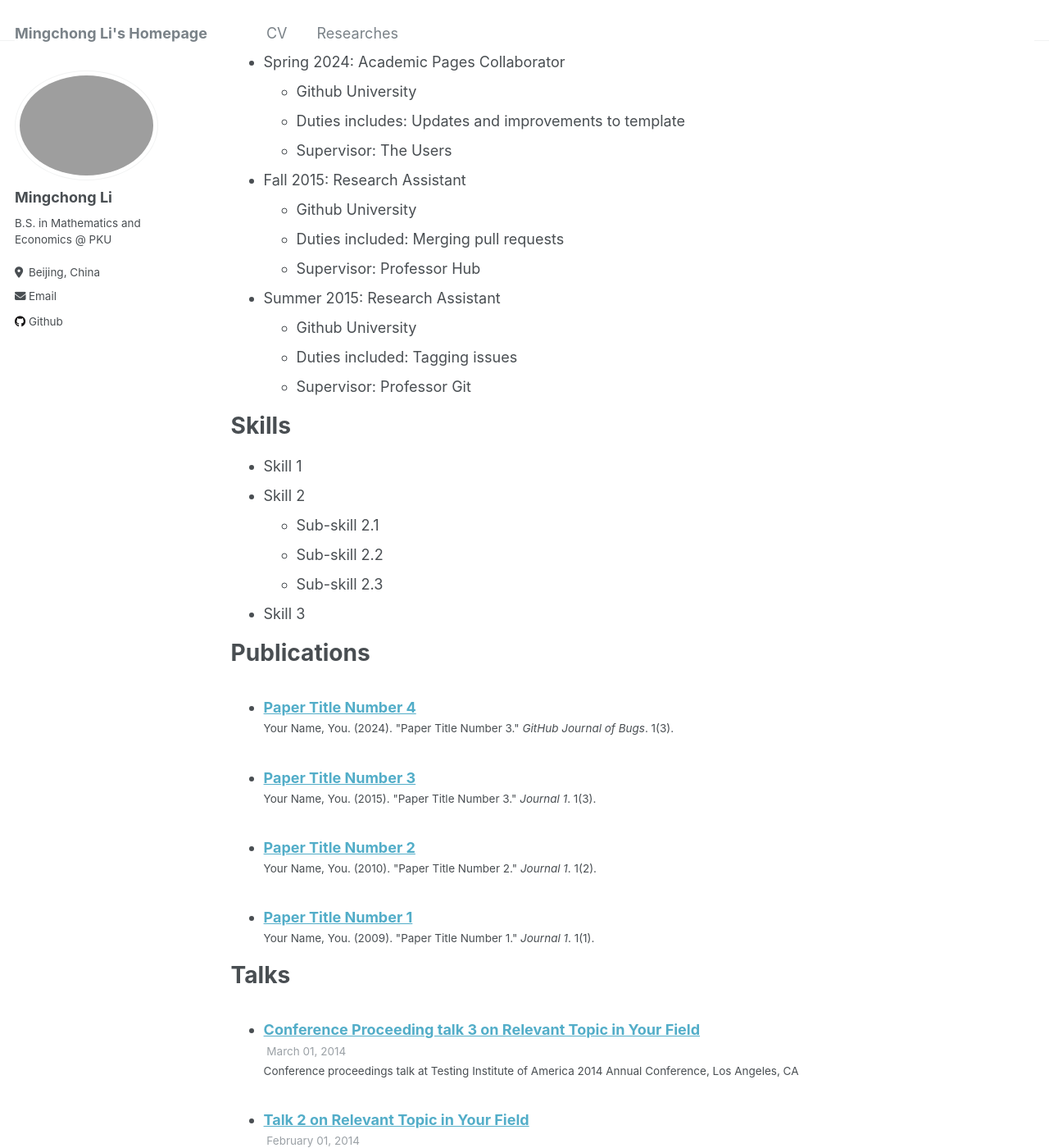
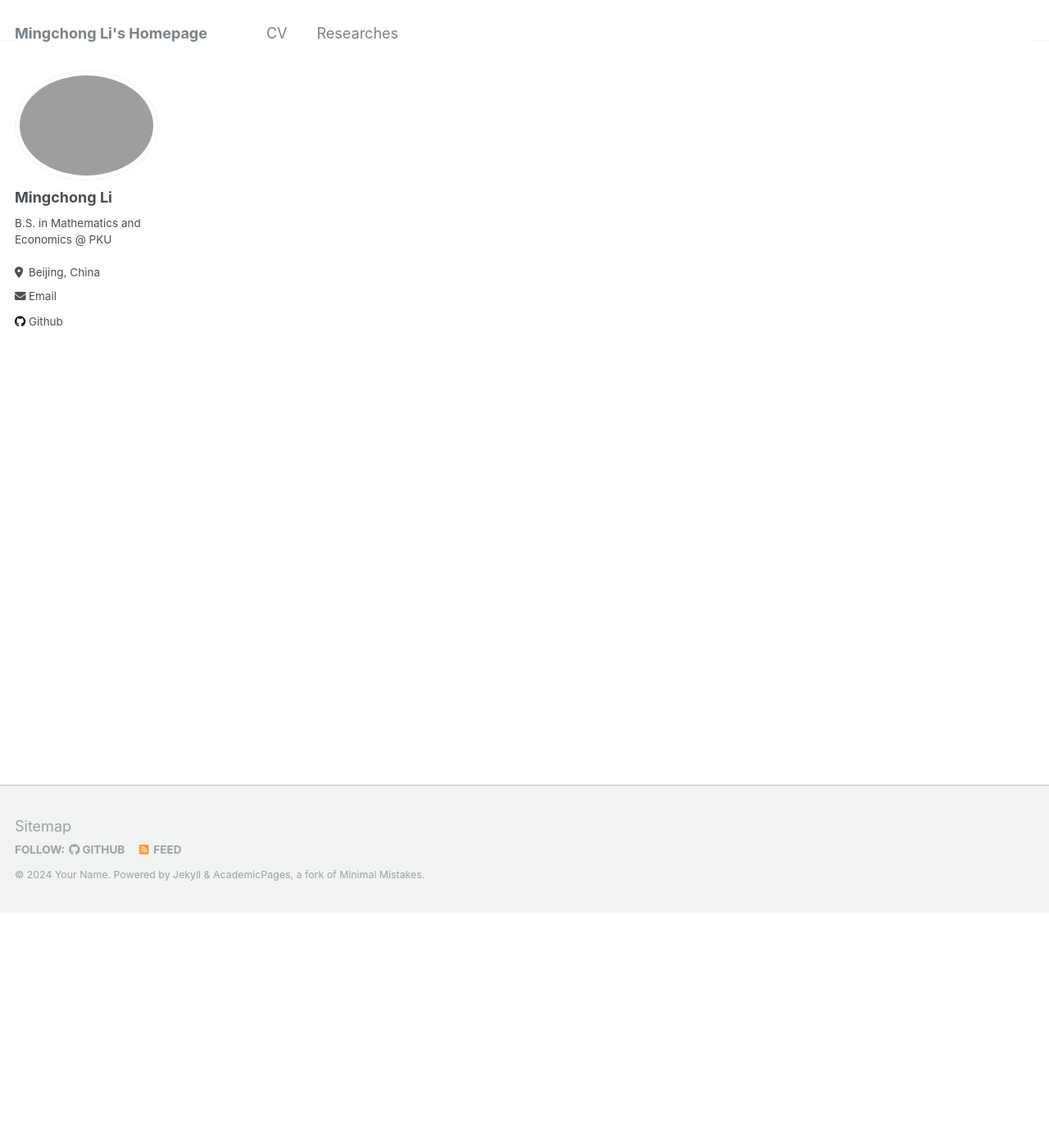
Before and after one commit to Elainamath/Elainamath.github.io, a Jekyll site: the page built from _pages/cv.md, in a window 1280 px wide and 1400 px high, scrolled down 287 px. Shown: the whole window at 82% size. Built offline with Jekyll 4.4.1, drawn with Linux system fonts in a browser that asks for light colours; some of the changed text lies outside the part shown.

Commit message:
Update cv.md

```diff
--- a/_pages/cv.md
+++ b/_pages/cv.md
@@ -9,56 +9,4 @@ redirect_from:
 
 {% include base_path %}
 
-Education
-======
-* Ph.D in Version Control Theory, GitHub University, 2018 (expected)
-* M.S. in Jekyll, GitHub University, 2014
-* B.S. in GitHub, GitHub University, 2012
-
-Work experience
-======
-* Spring 2024: Academic Pages Collaborator
-  * Github University
-  * Duties includes: Updates and improvements to template
-  * Supervisor: The Users
-
-* Fall 2015: Research Assistant
-  * Github University
-  * Duties included: Merging pull requests
-  * Supervisor: Professor Hub
-
-* Summer 2015: Research Assistant
-  * Github University
-  * Duties included: Tagging issues
-  * Supervisor: Professor Git
-
-Skills
-======
-* Skill 1
-* Skill 2
-  * Sub-skill 2.1
-  * Sub-skill 2.2
-  * Sub-skill 2.3
-* Skill 3
-
-Publications
-======
-  <ul>{% for post in site.publications reversed %}
-    {% include archive-single-cv.html %}
-  {% endfor %}</ul>
-
-Talks
-======
-  <ul>{% for post in site.talks reversed %}
-    {% include archive-single-talk-cv.html  %}
-  {% endfor %}</ul>
-
-Teaching
-======
-  <ul>{% for post in site.teaching reversed %}
-    {% include archive-single-cv.html %}
-  {% endfor %}</ul>
-
-Service and leadership
-======
-* Currently signed in to 43 different slack teams
+Here is a [link](https://iceleafzzz.github.io/files/YanzheWang_CV.pdf) of my CV. (Last updated in Feb. 2024)
```
